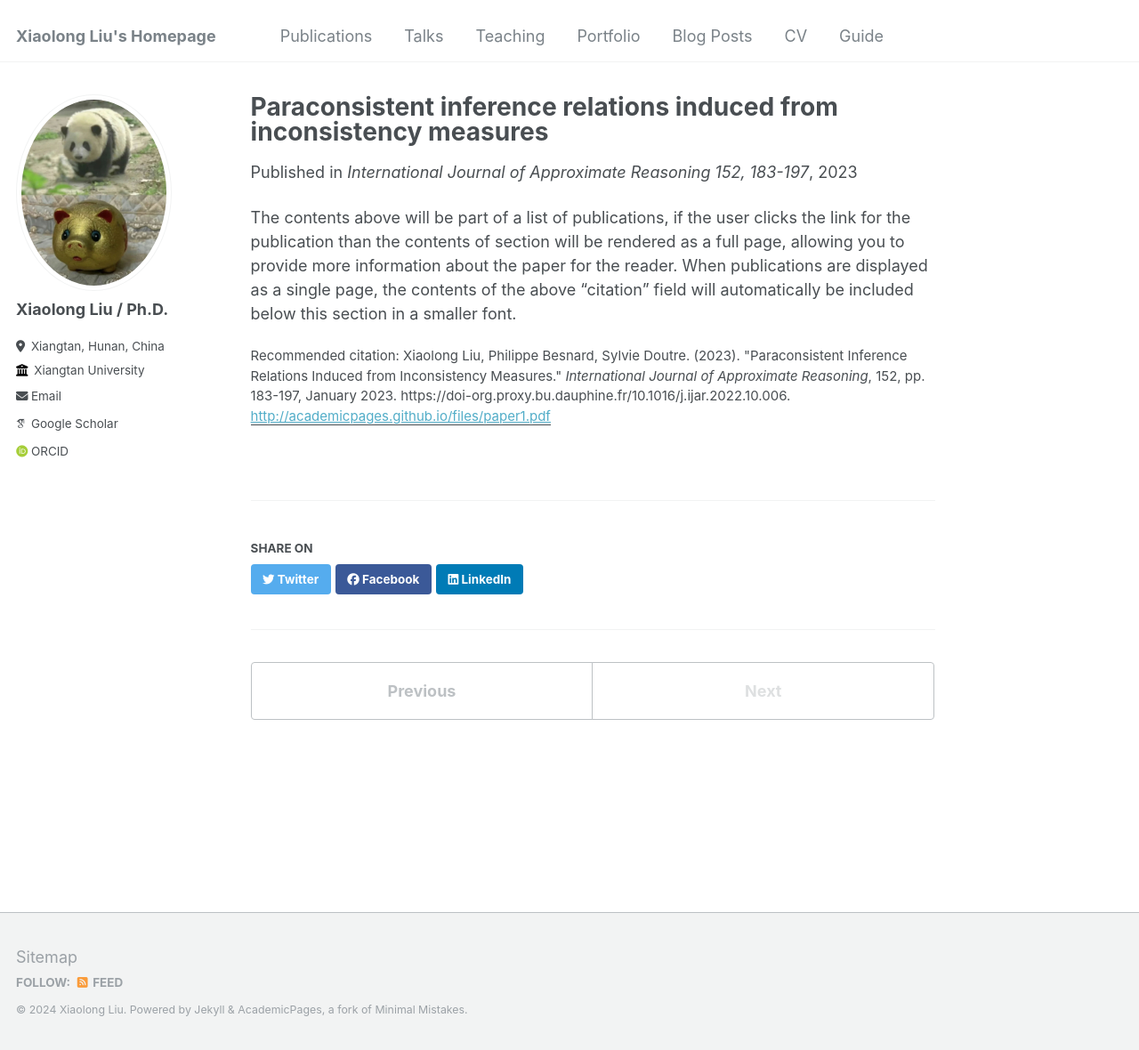
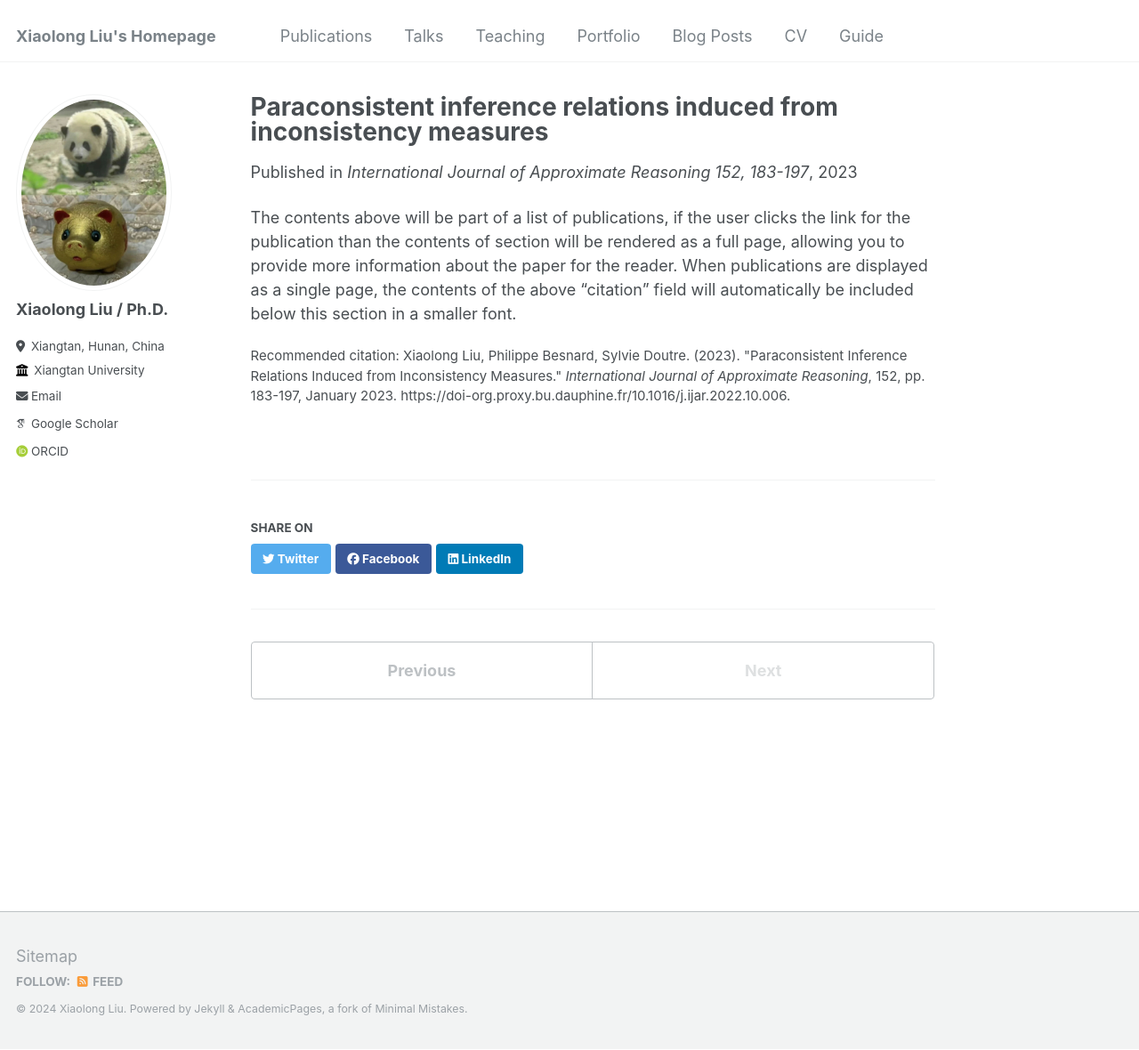
Before and after one commit to xiao-long-liu/xiao-long-liu.github.io, a Jekyll site: the page built from _publications/2009-10-01-paper-title-number-1.md, in a window 1280 px wide and 1180 px high. Shown: the whole window at 89% size. Built offline with Jekyll 4.4.1, drawn with Linux system fonts in a browser that asks for light colours; some web fonts are replaced; part of the change alters nothing that is shown.

Commit message:
Update 2009-10-01-paper-title-number-1.md

```diff
--- a/_publications/2009-10-01-paper-title-number-1.md
+++ b/_publications/2009-10-01-paper-title-number-1.md
@@ -5,7 +5,7 @@ permalink: /publication/2023-01-paper-title-number-1
 # excerpt: 'This paper is about the number 1. The number 2 is left for future work.'
 date: 2023-01-01
 venue: 'International Journal of Approximate Reasoning 152, 183-197'
-paperurl: 'http://academicpages.github.io/files/paper1.pdf'
+# paperurl: 'http://academicpages.github.io/files/paper1.pdf'
 citation: 'Xiaolong Liu, Philippe Besnard, Sylvie Doutre. (2023). &quot;Paraconsistent Inference Relations Induced from Inconsistency Measures.&quot; <i>International Journal of Approximate Reasoning</i>, 152, pp. 183-197, January 2023. https://doi-org.proxy.bu.dauphine.fr/10.1016/j.ijar.2022.10.006.'
 ---
 
```
